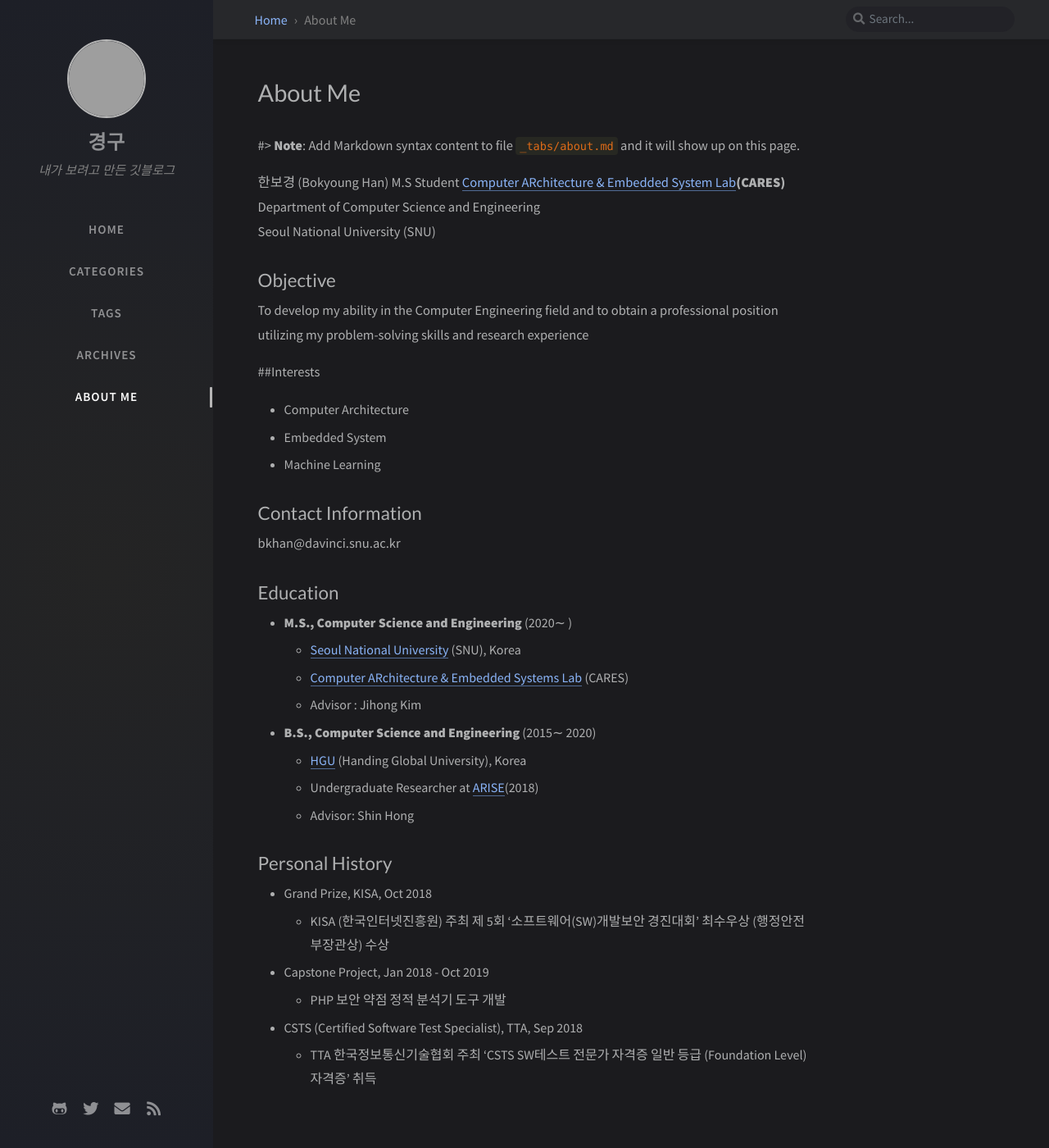
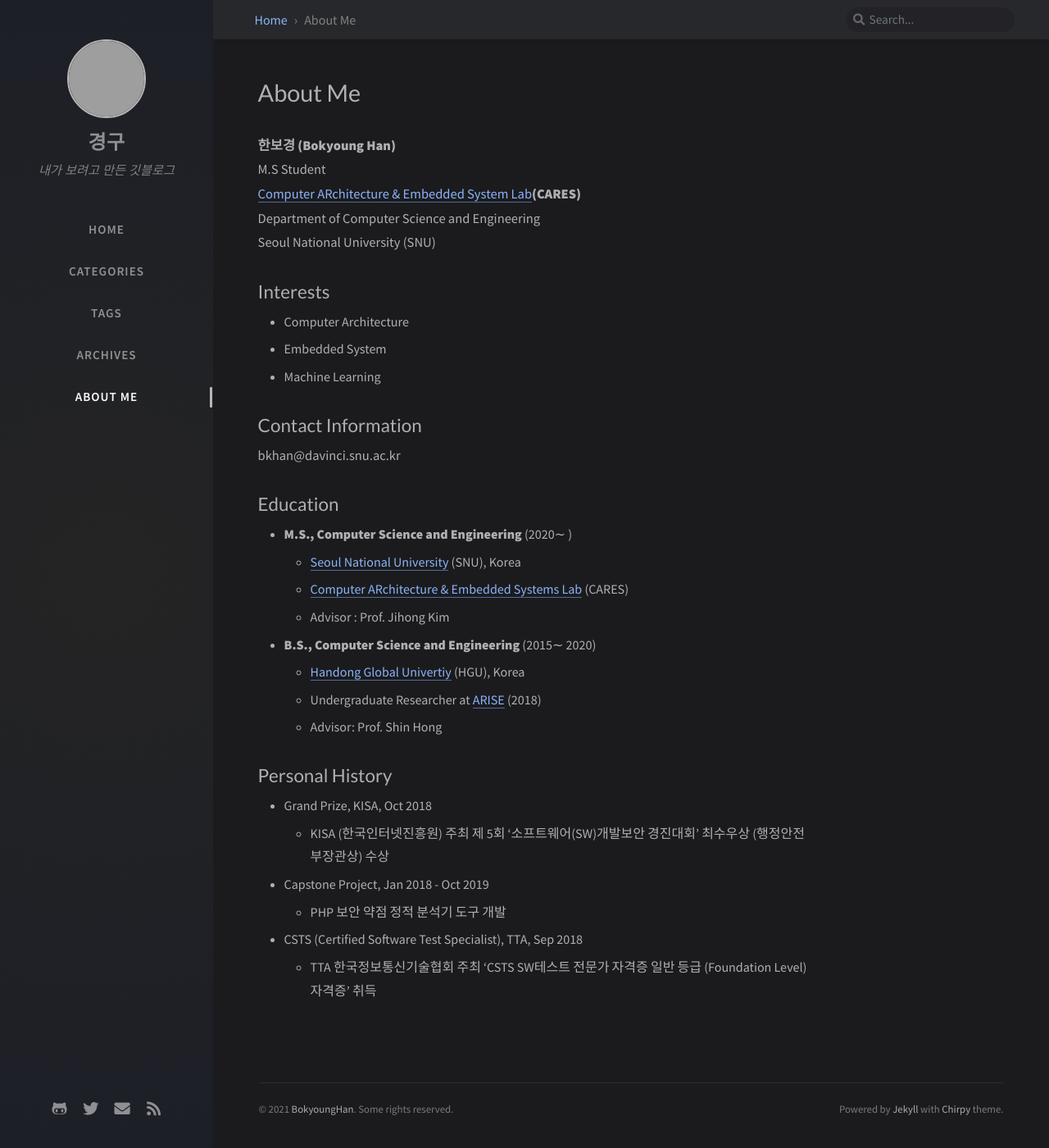
Before and after one commit to BoKyoungHan/bokyounghan.github.io.backup, a Jekyll site: the page built from _tabs/about.md, in a window 1280 px wide and 1400 px high. Shown: the whole window at 82% size. Built offline with Jekyll 4.4.1, drawn with Linux system fonts in a browser that asks for light colours; nearby versions of some CDN libraries; comment, search, counter and statistics services are not loaded; grey boxes are pictures that could not be loaded.

Commit message:
update about me

```diff
--- a/_tabs/about.md
+++ b/_tabs/about.md
@@ -10,18 +10,13 @@
 # MIT License
 ---
 
-#> **Note**: Add Markdown syntax content to file `_tabs/about.md` and it will show up on this page.
-
-한보경 (Bokyoung Han)
-M.S Student
-[Computer ARchitecture & Embedded System Lab](http://cares.snu.ac.kr)**(CARES)**
-Department of Computer Science and Engineering
+**한보경 (Bokyoung Han)** <br>
+M.S Student <br>
+[Computer ARchitecture & Embedded System Lab](http://cares.snu.ac.kr)**(CARES)** <br>
+Department of Computer Science and Engineering <br>
 Seoul National University (SNU)
 
-## Objective
-To develop my ability in the Computer Engineering field and to obtain a professional position utilizing my problem-solving skills and research experience
-
-##Interests
+## Interests
  - Computer Architecture
  - Embedded System
  - Machine Learning
@@ -33,11 +28,11 @@
  - **M.S., Computer Science and Engineering** (2020∼ )
     - [Seoul National University](https://www.snu.ac.kr/) (SNU), Korea
 	- [Computer ARchitecture & Embedded Systems Lab](http://cares.snu.ac.kr) (CARES)
-	- Advisor : Jihong Kim
+	- Advisor : Prof. Jihong Kim
  - **B.S., Computer Science and Engineering** (2015∼ 2020)
-    - [HGU](https://www.hisnet.handong.edu/) (Handing Global University), Korea
-	- Undergraduate Researcher at [ARISE](http://arise.handong.edu)(2018)
-	- Advisor: Shin Hong
+    - [Handong Global Univertiy](https://www.hisnet.handong.edu/) (HGU), Korea
+	- Undergraduate Researcher at [ARISE](http://arise.handong.edu) (2018)
+	- Advisor: Prof. Shin Hong
 
 ## Personal History
 - Grand Prize, KISA, Oct 2018
```
